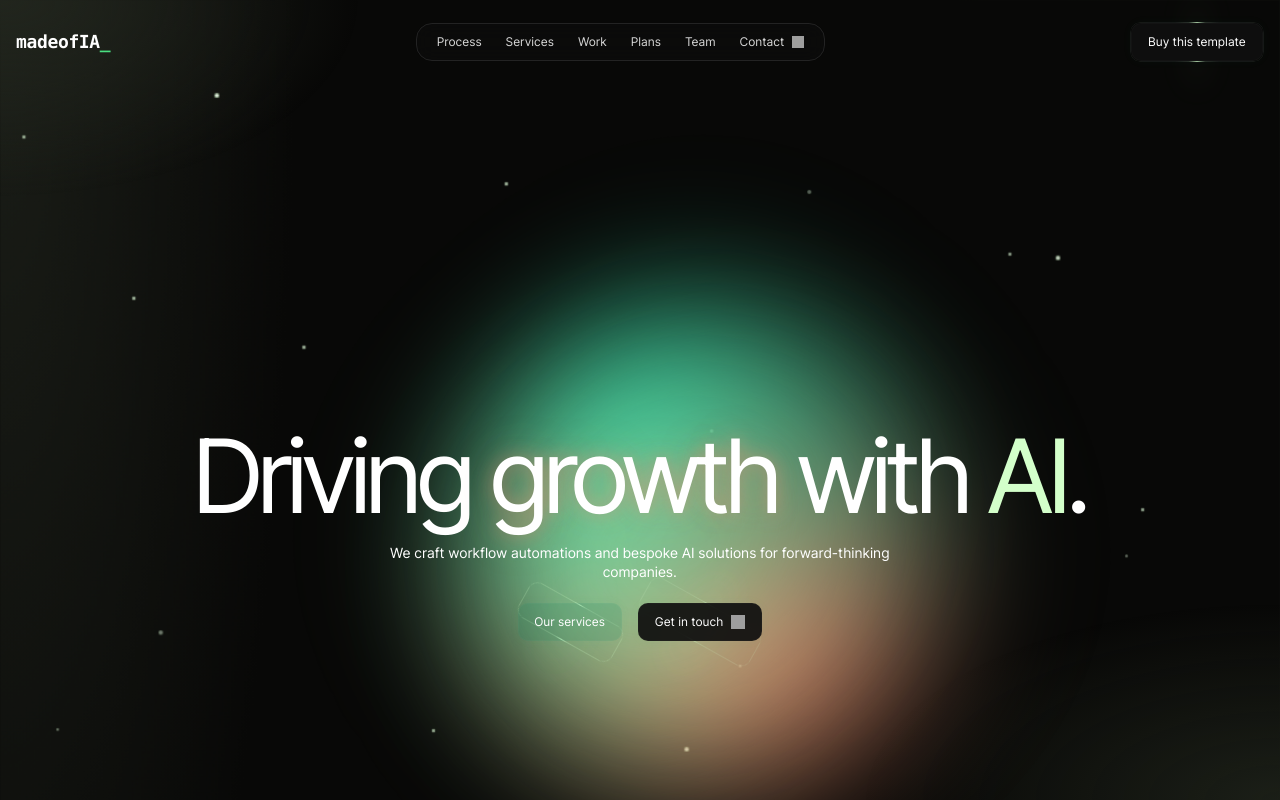
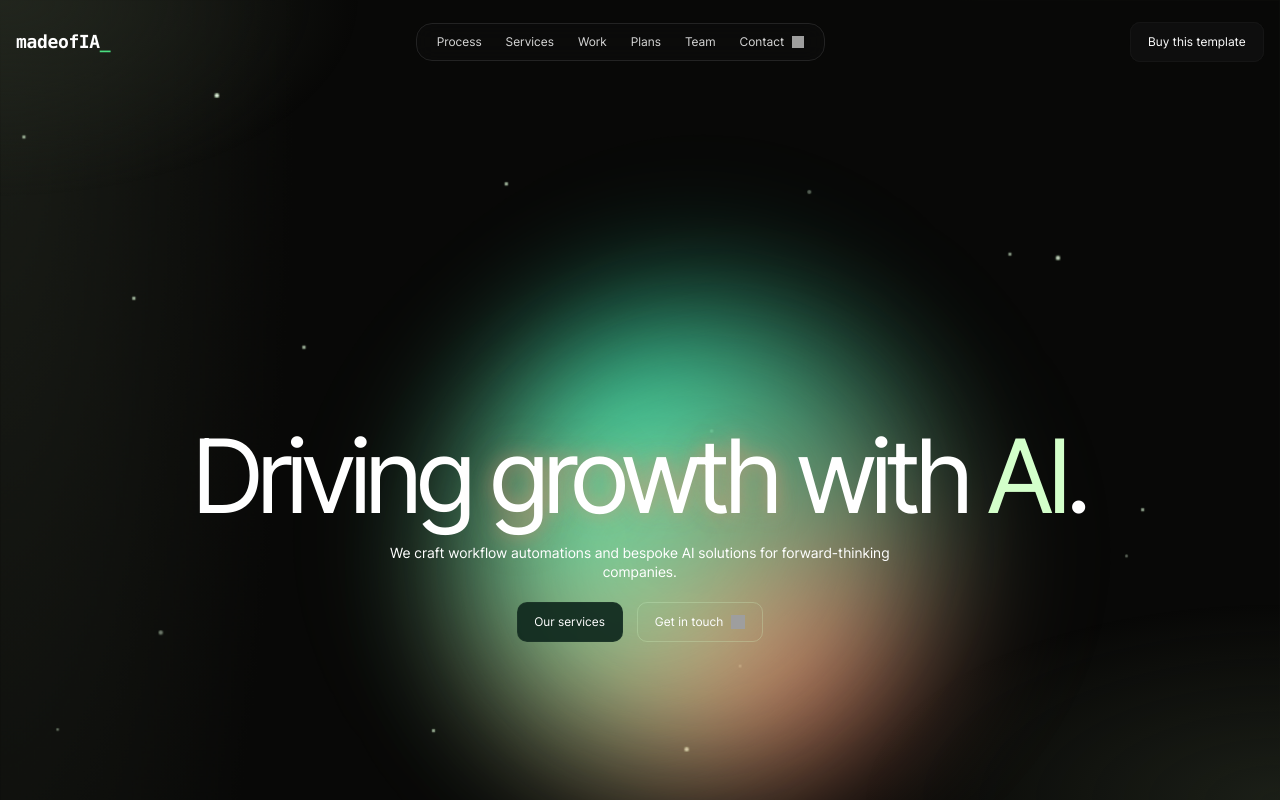
Before and after one commit to marcobrit0/madeofia, a Next.js app: page / in a window 1280 px wide. Shown: the top 800 px of the page. Built offline with nearby package versions, Linux system fonts and the light colour scheme; grey boxes are pictures that could not be loaded.

Commit message:
Simplify CTA styling and hover glow

```diff
--- a/src/app/page.module.css
+++ b/src/app/page.module.css
@@ -255,24 +255,24 @@
 
 .primaryButton,
 .submitButton {
-  --cta-fill-color: rgba(19, 132, 96, 0.18);
-  --cta-fill-hover: linear-gradient(180deg, rgba(19, 66, 46, 0.98) 0%, rgba(16, 43, 31, 0.98) 100%);
-  --cta-stroke-idle: rgba(211, 255, 202, 0.22);
-  --cta-stroke-hover: rgba(211, 255, 202, 0.52);
+  --cta-fill-color: rgba(17, 43, 31, 0.94);
+  --cta-fill-hover: rgba(17, 43, 31, 0.96);
+  --cta-stroke-idle: rgba(211, 255, 202, 0.18);
+  --cta-stroke-hover: rgba(211, 255, 202, 0.36);
 }
 
 .secondaryButton,
 .planButton {
-  --cta-fill-color: rgba(15, 15, 15, 0.92);
-  --cta-fill-hover: linear-gradient(180deg, rgba(21, 64, 47, 0.94) 0%, rgba(15, 15, 15, 0.98) 100%);
-  --cta-stroke-idle: rgba(211, 255, 202, 0.14);
-  --cta-stroke-hover: rgba(211, 255, 202, 0.42);
+  --cta-fill-color: rgba(8, 8, 7, 0);
+  --cta-fill-hover: rgba(8, 8, 7, 0);
+  --cta-stroke-idle: rgba(211, 255, 202, 0.24);
+  --cta-stroke-hover: rgba(211, 255, 202, 0.4);
 }
 
 .buyButton,
 .floatingBuy {
   --cta-fill-color: rgba(16, 16, 16, 0.92);
-  --cta-fill-hover: linear-gradient(180deg, rgba(28, 33, 30, 0.98) 0%, rgba(14, 14, 14, 0.98) 100%);
+  --cta-fill-hover: rgba(16, 16, 16, 0.96);
   --cta-stroke-idle: rgba(255, 255, 255, 0.08);
   --cta-stroke-hover: rgba(211, 255, 202, 0.34);
 }
@@ -294,21 +294,11 @@
 }
 
 .ctaGlow {
-  animation: ctaSpin 6.4s linear infinite;
-  background: linear-gradient(
-    90deg,
-    rgba(211, 255, 202, 0) 0%,
-    rgba(211, 255, 202, 0) 36%,
-    rgba(211, 255, 202, 0.08) 44%,
-    rgba(211, 255, 202, 0.52) 50%,
-    rgba(211, 255, 202, 0.08) 56%,
-    rgba(211, 255, 202, 0) 64%,
-    rgba(211, 255, 202, 0) 100%
-  );
+  background: radial-gradient(circle at 50% 50%, rgba(211, 255, 202, 0.46) 0%, rgba(211, 255, 202, 0.12) 36%, rgba(211, 255, 202, 0) 72%);
   filter: blur(18px);
-  inset: -30px -24px;
-  opacity: 0.16;
-  transform: scale(1.08);
+  inset: -24px;
+  opacity: 0;
+  transform: scale(0.96);
   transition:
     opacity 0.35s ease,
     transform 0.35s ease;
@@ -316,25 +306,8 @@
 }
 
 .ctaBorder {
-  animation: ctaSpin 6.4s linear infinite;
-  background: linear-gradient(
-    90deg,
-    rgba(211, 255, 202, 0) 0%,
-    rgba(211, 255, 202, 0) 34%,
-    rgba(211, 255, 202, 0.12) 44%,
-    rgba(211, 255, 202, 0.92) 50%,
-    rgba(211, 255, 202, 0.12) 56%,
-    rgba(211, 255, 202, 0) 66%,
-    rgba(211, 255, 202, 0) 100%
-  );
-  box-shadow: inset 0 0 0 1px var(--cta-stroke-idle, rgba(211, 255, 202, 0.14));
-  opacity: 0.9;
-  padding: 1px;
-  -webkit-mask:
-    linear-gradient(#fff 0 0) content-box,
-    linear-gradient(#fff 0 0);
-  -webkit-mask-composite: xor;
-  mask-composite: exclude;
+  border: 1px solid var(--cta-stroke-idle, rgba(211, 255, 202, 0.14));
+  opacity: 1;
   z-index: 1;
 }
 
@@ -342,8 +315,8 @@
   background: var(--cta-fill-color);
   box-shadow:
     inset 0 0 0 1px rgba(255, 255, 255, 0.02),
-    0 0 12px rgba(23, 196, 121, 0.04);
-  inset: 1px;
+    0 0 0 rgba(23, 196, 121, 0);
+  inset: 0;
   transition:
     background 0.35s ease,
     box-shadow 0.35s ease;
@@ -351,20 +324,12 @@
 }
 
 .ctaButton:hover .ctaGlow {
-  opacity: 0.56;
-  transform: scale(1.12);
+  opacity: 0.36;
+  transform: scale(1.06);
 }
 
 .ctaButton:hover .ctaBorder {
-  background: linear-gradient(
-    90deg,
-    rgba(211, 255, 202, 0.26) 0%,
-    rgba(211, 255, 202, 0.4) 22%,
-    rgba(211, 255, 202, 1) 50%,
-    rgba(211, 255, 202, 0.4) 78%,
-    rgba(211, 255, 202, 0.26) 100%
-  );
-  box-shadow: inset 0 0 0 1px var(--cta-stroke-hover, rgba(211, 255, 202, 0.34));
+  border-color: var(--cta-stroke-hover, rgba(211, 255, 202, 0.34));
   opacity: 0.96;
 }
 
@@ -466,15 +431,7 @@
 
 .buyButton .ctaGlow,
 .floatingBuy .ctaGlow {
-  inset: -28px -18px;
-  opacity: 0.12;
-  transform: scale(1.05);
-}
-
-.buyButton .ctaBorder,
-.floatingBuy .ctaBorder {
-  animation-duration: 7.2s;
-  opacity: 0.82;
+  inset: -22px -14px;
 }
 
 .sectionShell {
```
